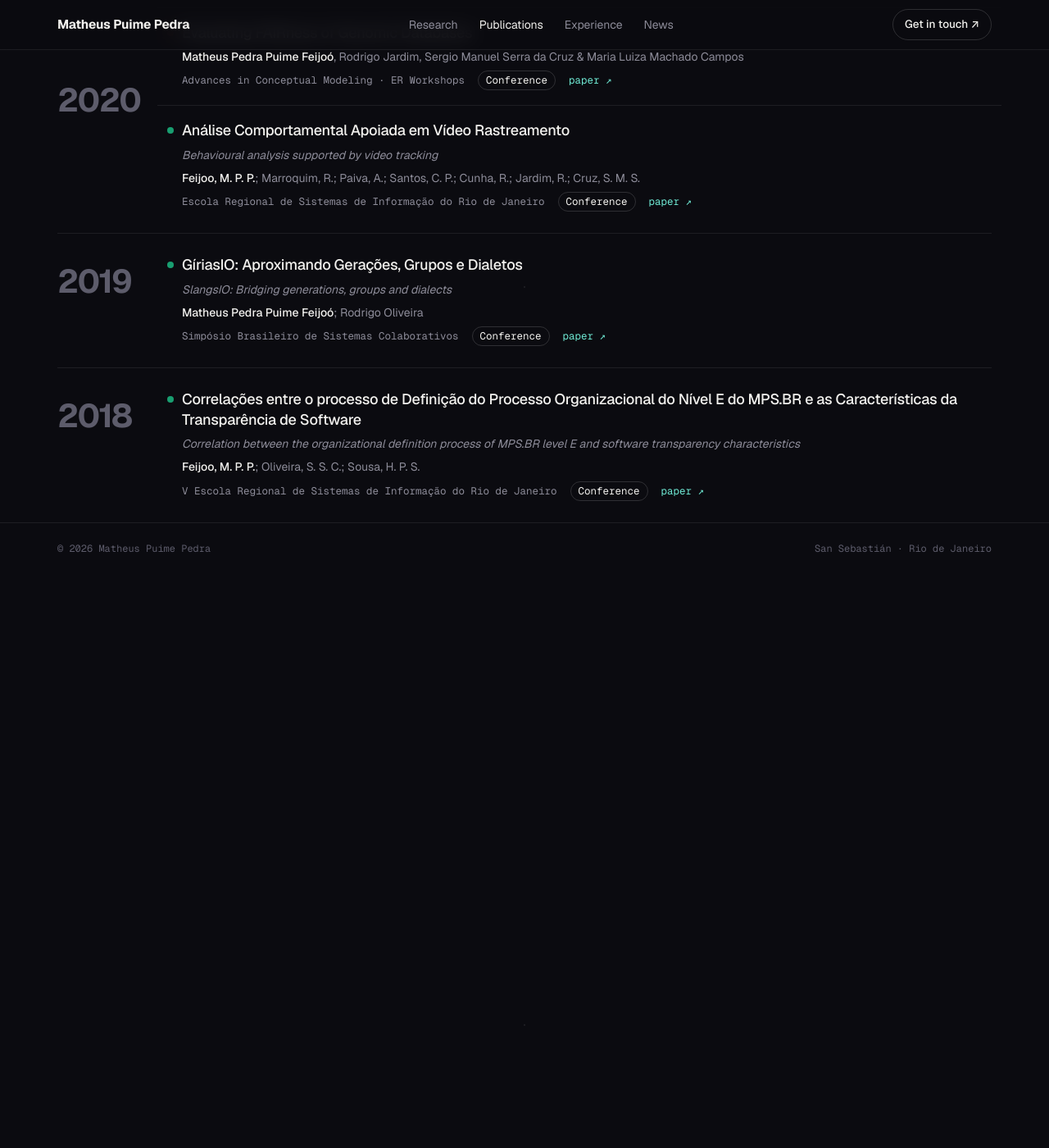
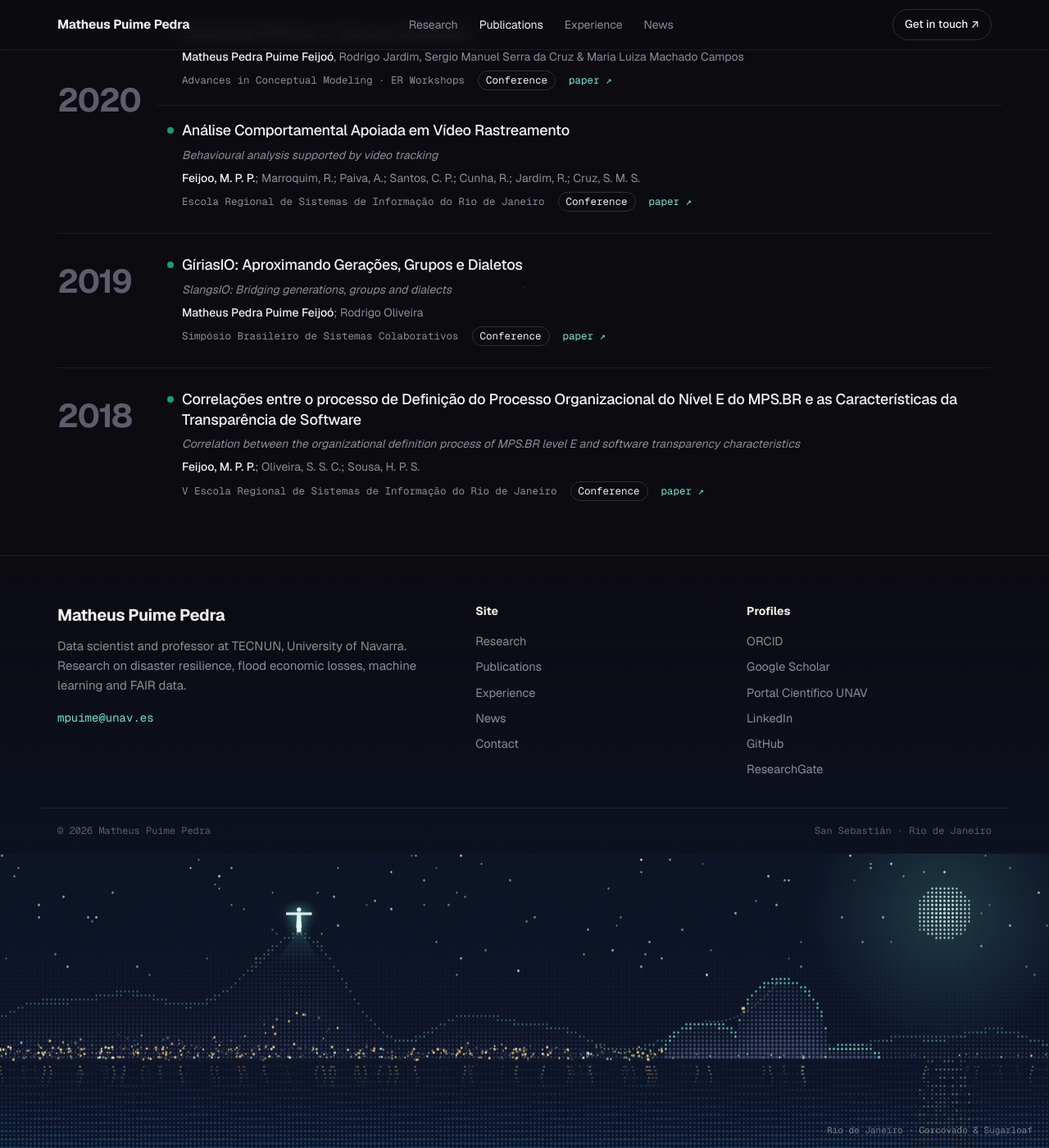
Before and after one commit to MatheusFeijoo/matheusfeijoo.github.io, a Jekyll site: the page built from publications.html, in a window 1280 px wide and 1400 px high, scrolled down 2800 px. Shown: the whole window at 82% size. Built offline with Jekyll 4.4.1, drawn with Linux system fonts in a browser that asks for light colours; before the commit the page ends 3501 px from its top, so only the background shows below that.

Commit message:
New photo, dot tab icon, Rio night scene footer, fix hidden elements
The [hidden] rule was missing outside the draft, so the game's Play
overlay and the publication filters never hid anything.

Co-Authored-By: Claude Opus 5.5 <noreply@anthropic.com>

```diff
--- a/_config.yml
+++ b/_config.yml
@@ -12,7 +12,7 @@ author:
   name: Matheus Puime Pedra
   other_names: [Matheus Pedra Puime Feijoó, Matheus Feijoó, M. P. P. Feijoo]
   email: mpuime@unav.es
-  image: /images/avatar.jpg
+  image: /images/og.jpg
   job: Professor
   employer: TECNUN, University of Navarra
   city: San Sebastián
--- a/_layouts/default.html
+++ b/_layouts/default.html
@@ -21,7 +21,7 @@
 <meta name="twitter:description" content="{{ page_desc | escape }}">
 <meta name="twitter:image" content="{{ site.author.image | absolute_url }}">
 <meta name="theme-color" content="#0b0b10">
-<link rel="icon" href="{{ '/images/avatar.jpg' | relative_url }}">
+<link rel="icon" type="image/svg+xml" href="{{ '/images/favicon.svg' | relative_url }}">
 <script type="application/ld+json">
 {
   "@context": "https://schema.org",
@@ -59,9 +59,26 @@
 
 {{ content }}
 
-<footer><div class="in"><span>© {{ site.time | date: '%Y' }} {{ site.author.name }}</span><span>San Sebastián · Rio de Janeiro</span></div></footer>
+<footer class="site-foot">
+  <div class="in foot-grid">
+    <div class="foot-brand">
+      <b>{{ site.author.name }}</b>
+      <p>Data scientist and professor at TECNUN, University of Navarra. Research on disaster resilience, flood economic losses, machine learning and FAIR data.</p>
+      <a class="foot-mail" href="mailto:{{ site.author.email }}">{{ site.author.email }}</a>
+    </div>
+    <nav class="foot-col" aria-label="Site"><h2>Site</h2>
+      <a href="{{ '/#research' | relative_url }}">Research</a><a href="{{ '/publications.html' | relative_url }}">Publications</a><a href="{{ '/#experience' | relative_url }}">Experience</a><a href="{{ '/news/' | relative_url }}">News</a><a href="{{ '/#contact' | relative_url }}">Contact</a>
+    </nav>
+    <nav class="foot-col" aria-label="Profiles"><h2>Profiles</h2>
+      {% for l in site.links %}<a href="{{ l.url }}" target="_blank" rel="noopener me">{{ l.name }}</a>{% endfor %}
+    </nav>
+  </div>
+  <div class="in foot-bottom"><span>© {{ site.time | date: '%Y' }} {{ site.author.name }}</span><span>San Sebastián · Rio de Janeiro</span></div>
+  <div class="foot-scene" aria-hidden="true"><canvas id="rio"></canvas><span class="scene-cap">Rio de Janeiro · Corcovado &amp; Sugarloaf</span></div>
+</footer>
 
 <script src="{{ '/assets/js/site.js' | relative_url }}"></script>
+<script src="{{ '/assets/js/rio.js' | relative_url }}"></script>
 {% for js in page.scripts %}<script src="{{ js | prepend: '/assets/js/' | relative_url }}"></script>
 {% endfor %}
 </body>
--- a/assets/css/home.css
+++ b/assets/css/home.css
@@ -15,7 +15,7 @@ h1.name .dot{color:var(--accent)}
 .meta strong{font-weight:500;font-size:15px}
 
 /* photo beside the intro */
-.ph{display:none;object-fit:cover;object-position:50% 24%}
+.ph{display:none;object-fit:cover;object-position:50% 40%}
 .ph-card{display:block;flex:none;width:88px;height:88px;border-radius:50%;border:1px solid var(--line-strong);box-shadow:0 0 0 5px var(--bg),0 0 0 6px var(--line)}
 
 /* research: timeline of topics on the left, details on the right. The current topic's bar stays highlighted. */
--- a/assets/css/site.css
+++ b/assets/css/site.css
@@ -34,6 +34,7 @@
 }
 
 *{box-sizing:border-box}
+[hidden]{display:none!important}
 html{scroll-behavior:smooth}
 body{margin:0;background-color:var(--bg);background-image:radial-gradient(var(--dot-static) 1px,transparent 1.4px);background-size:14px 14px;background-attachment:fixed;color:var(--text);font-family:var(--sans);font-size:16px;line-height:1.6;-webkit-font-smoothing:antialiased;overflow-x:hidden}
 img{max-width:100%}
@@ -82,8 +83,21 @@ section.s{padding-block:clamp(64px,8vw,104px);border-bottom:1px solid var(--line
 .more{font-family:var(--mono);font-size:13px;color:var(--muted);white-space:nowrap}
 .more:hover{color:var(--accent)}
 
-footer{border-top:1px solid var(--line);padding-block:22px}
-footer .in{display:flex;justify-content:space-between;gap:12px;flex-wrap:wrap;font-family:var(--mono);font-size:12px;color:var(--faint)}
+/* footer: links on a night band that turns into the Rio scene */
+.site-foot{margin-top:40px;border-top:1px solid var(--line);background:linear-gradient(to bottom,transparent,#0d1426 70%)}
+.foot-grid{display:grid;grid-template-columns:minmax(0,1.6fr) repeat(2,minmax(0,1fr));gap:32px;padding-block:56px 36px}
+.foot-brand b{font-size:20px;font-weight:600;letter-spacing:-.02em}
+.foot-brand p{margin:10px 0 14px;color:var(--muted);max-width:46ch;font-size:15px}
+.foot-mail{font-family:var(--mono);font-size:14px;color:var(--accent)}
+.foot-col{display:grid;align-content:start;gap:8px;font-size:14.5px}
+.foot-col h2{margin:0 0 6px;font-size:14px;font-weight:600;color:var(--text)}
+.foot-col a{color:var(--muted)}
+.foot-col a:hover,.foot-mail:hover{color:var(--accent)}
+.foot-bottom{display:flex;justify-content:space-between;gap:12px;flex-wrap:wrap;font-family:var(--mono);font-size:12px;color:var(--faint);padding-block:18px;border-top:1px solid var(--line)}
+.foot-scene{position:relative;height:clamp(220px,28vw,360px);background:#0d1426}
+.foot-scene canvas{display:block;width:100%;height:100%}
+.scene-cap{position:absolute;right:max(20px,env(safe-area-inset-right,0px));bottom:12px;font-family:var(--mono);font-size:11px;color:rgba(226,246,241,.45)}
+@media (max-width:720px){.foot-grid{grid-template-columns:minmax(0,1fr) minmax(0,1fr)}.foot-brand{grid-column:1/-1}}
 
 /* tuner (draft only) */
 .tuner{position:fixed;z-index:20;right:max(16px,calc(env(safe-area-inset-right,0px) + 16px));bottom:calc(env(safe-area-inset-bottom,0px) + 16px);background:var(--surface);border:1px solid var(--line-strong);border-radius:12px;padding:14px;display:grid;gap:10px;box-shadow:0 20px 50px #00000059;width:262px;font-size:12px}
--- /dev/null
+++ b/assets/js/rio.js
@@ -0,0 +1,89 @@
+/* Footer scene: Rio de Janeiro at night in halftone dots. Corcovado with Christ the Redeemer, Sugarloaf with the cable car,
+   city lights along Guanabara Bay and their reflections. The landscape is drawn once; only the lights twinkle. */
+(function(){
+  var cv=document.getElementById('rio');if(!cv)return;
+  var ctx=cv.getContext('2d'),reduce=window.matchMedia('(prefers-reduced-motion: reduce)').matches;
+  var bg=document.createElement('canvas'),bctx=bg.getContext('2d'),W=0,H=0,Y0=0,lights=[],visible=true,t0=performance.now();
+
+  function rng(seed){return function(){seed=(seed*16807)%2147483647;return(seed-1)/2147483646;};}
+  function bump(u,c,w,h){var d=(u-c)/w;return h*Math.exp(-d*d);}
+  function dome(u,c,w,h){var d=(u-c)/w;return d*d<1?h*Math.pow(1-d*d,.42):0;}
+  /* heights as a fraction of the horizon height */
+  function far(u){
+    return .16+.05*Math.sin(u*11+1)+.035*Math.sin(u*29)+.02*Math.sin(u*61)
+      +bump(u,.29,.05,.42)+bump(u,.22,.09,.12)+bump(u,.12,.08,.10)+bump(u,.45,.07,.08)-bump(u,.62,.14,.10);
+  }
+  function near(u){return Math.max(dome(u,.745,.045,.40),dome(u,.672,.04,.19),dome(u,.81,.03,.08));}
+  function corcovadoTop(){var best=0,bu=.29;for(var u=.24;u<.34;u+=.001){var h=far(u);if(h>best){best=h;bu=u;}}return{u:bu,h:best};}
+
+  function build(){
+    var dpr=Math.min(window.devicePixelRatio||1,2);W=cv.clientWidth;H=cv.clientHeight;if(!W||!H)return;
+    cv.width=bg.width=Math.round(W*dpr);cv.height=bg.height=Math.round(H*dpr);
+    ctx.setTransform(dpr,0,0,dpr,0,0);bctx.setTransform(dpr,0,0,dpr,0,0);
+    Y0=Math.round(H*.7);var S=5,r=rng(7),c=bctx;c.clearRect(0,0,W,H);
+    /* moon */
+    var mx=W*.9,my=H*.2,mr=Math.min(34,W*.035);
+    var g=c.createRadialGradient(mx,my,mr*.5,mx,my,mr*5);g.addColorStop(0,'rgba(110,231,210,.16)');g.addColorStop(1,'rgba(110,231,210,0)');c.fillStyle=g;c.fillRect(0,0,W,Y0);
+    for(var y=S/2;y<H;y+=S)for(var x=S/2;x<W;x+=S){
+      var u=x/W,hn=near(u)*Y0,hf=far(u)*Y0,top=Y0-hf,ntop=Y0-hn,rad=0,col='';
+      var dm=Math.hypot(x-mx,y-my);
+      if(y<Y0){
+        if(hn>0&&y>ntop){var dep=(y-ntop)/Math.max(hn,1);rad=1.25+dep*.9;col=y-ntop<7?'rgba(110,231,210,.85)':'rgba(70,84,120,'+(.55+dep*.35)+')';}
+        else if(y>top){var df=(y-top)/Math.max(hf,1);rad=1.05+df*.7;col=y-top<6?'rgba(110,231,210,.55)':'rgba(44,54,86,'+(.5+df*.4)+')';}
+        else if(dm<mr){rad=1.7-dm/mr*.6;col='rgba(226,246,241,.95)';}
+        else{var k=y/Y0;rad=.55+k*.35;col='rgba(60,80,130,'+(.12+k*.3)+')';if(r()<.012&&k<.6){rad=.9+r()*.6;col='rgba(230,240,255,'+(.4+r()*.5)+')';}}
+      }else{
+        var w=(y-Y0)/(H-Y0);rad=.8+w*.9+.35*Math.sin(x*.05+y*.6);
+        col='rgba(32,72,110,'+(.35+w*.4)+')';
+        if(Math.abs(x-mx)<mr*.8+w*10&&r()<.55){col='rgba(170,235,225,'+(.5-w*.35)+')';}
+      }
+      if(rad>0){c.fillStyle=col;c.beginPath();c.arc(x,y,Math.max(.3,rad),0,6.2832);c.fill();}
+    }
+    /* shoreline strip */
+    c.fillStyle='rgba(18,22,36,1)';c.fillRect(0,Y0-2,W*.62,3);
+    /* cable car between Urca and Sugarloaf */
+    var ua=.672,ub=.745,ax=W*ua,ay=Y0-near(ua)*Y0,bx=W*ub,by=Y0-near(ub)*Y0;
+    c.strokeStyle='rgba(200,220,235,.55)';c.lineWidth=1;c.setLineDash([2,3]);c.beginPath();c.moveTo(ax,ay);c.quadraticCurveTo((ax+bx)/2,Math.max(ay,by)+8,bx,by);c.stroke();c.setLineDash([]);
+    c.fillStyle='rgba(255,210,122,.95)';c.fillRect((ax+bx)/2-2,(Math.max(ay,by)+ay+by)/3+1,4,3);
+    /* Christ the Redeemer on Corcovado, lit at night */
+    var ct=corcovadoTop(),sx=ct.u*W,sy=Y0-ct.h*Y0,sc=Math.max(.8,Math.min(1.5,W/900));
+    c.save();c.translate(sx,sy);c.scale(sc,sc);c.shadowColor='rgba(110,231,210,.9)';c.shadowBlur=14;c.fillStyle='#eaf7f4';
+    c.fillRect(-2,-4,4,4);            /* pedestal */
+    c.beginPath();c.moveTo(-2.4,-4);c.lineTo(-1.6,-17);c.lineTo(1.6,-17);c.lineTo(2.4,-4);c.closePath();c.fill(); /* robe */
+    c.fillRect(-11,-17,22,2.2);       /* outstretched arms */
+    c.beginPath();c.arc(0,-19.4,1.9,0,6.2832);c.fill(); /* head */
+    c.restore();
+    var beam=c.createLinearGradient(sx,sy-30,sx,sy+40);beam.addColorStop(0,'rgba(110,231,210,0)');beam.addColorStop(.5,'rgba(110,231,210,.10)');beam.addColorStop(1,'rgba(110,231,210,0)');
+    c.fillStyle=beam;c.beginPath();c.moveTo(sx-3,sy);c.lineTo(sx-30,sy+40);c.lineTo(sx+30,sy+40);c.lineTo(sx+3,sy);c.fill();
+    /* city lights: along the shore and up the lower slopes */
+    lights=[];var lr=rng(42);
+    for(var i=0;i<Math.round(W*.42);i++){
+      var lu=lr()*.64,ly;
+      if(lr()<.6){ly=Y0-2-lr()*14;}else{var hh=far(lu)*Y0;ly=Y0-lr()*hh*.38;}
+      if(near(lu)*Y0>Y0-ly)continue;
+      lights.push({x:lu*W,y:ly,warm:lr()<.75,p:lr()*6.28,s:.6+lr()*1.6,r:.7+lr()*.9,refl:ly>Y0-8&&lr()<.5});
+    }
+    for(i=0;i<40;i++){var su=.64+lr()*.36;lights.push({x:su*W,y:Y0-2-lr()*6,warm:lr()<.6,p:lr()*6.28,s:.6+lr()*1.6,r:.6+lr()*.7,refl:lr()<.6});}
+    frame(performance.now());
+  }
+
+  function frame(now){
+    if(!W)return;
+    var t=reduce?0:(now-t0)/1000;
+    ctx.clearRect(0,0,W,H);ctx.drawImage(bg,0,0,W,H);
+    for(var i=0;i<lights.length;i++){
+      var L=lights[i],a=.55+.45*Math.sin(t*L.s+L.p);
+      ctx.fillStyle=L.warm?'rgba(255,207,120,'+a+')':'rgba(190,245,235,'+a+')';
+      ctx.beginPath();ctx.arc(L.x,L.y,L.r,0,6.2832);ctx.fill();
+      if(L.refl){
+        for(var k=1;k<7;k++){var yy=Y0+3+k*4.5,xx=L.x+Math.sin(t*1.3+k+L.p)*1.6;ctx.globalAlpha=a*(1-k/7)*.7;ctx.fillRect(xx-1.2,yy,2.4,1.4);}
+        ctx.globalAlpha=1;
+      }
+    }
+  }
+  function loop(now){if(visible)frame(now);requestAnimationFrame(loop);}
+  if('IntersectionObserver' in window)new IntersectionObserver(function(e){visible=e[0].isIntersecting;}).observe(cv);
+  var rt;window.addEventListener('resize',function(){clearTimeout(rt);rt=setTimeout(build,150);});
+  build();
+  if(!reduce)requestAnimationFrame(loop);
+})();
```
Also changed, not shown: images/avatar.jpg, images/favicon.svg (added), images/og.jpg (added).
